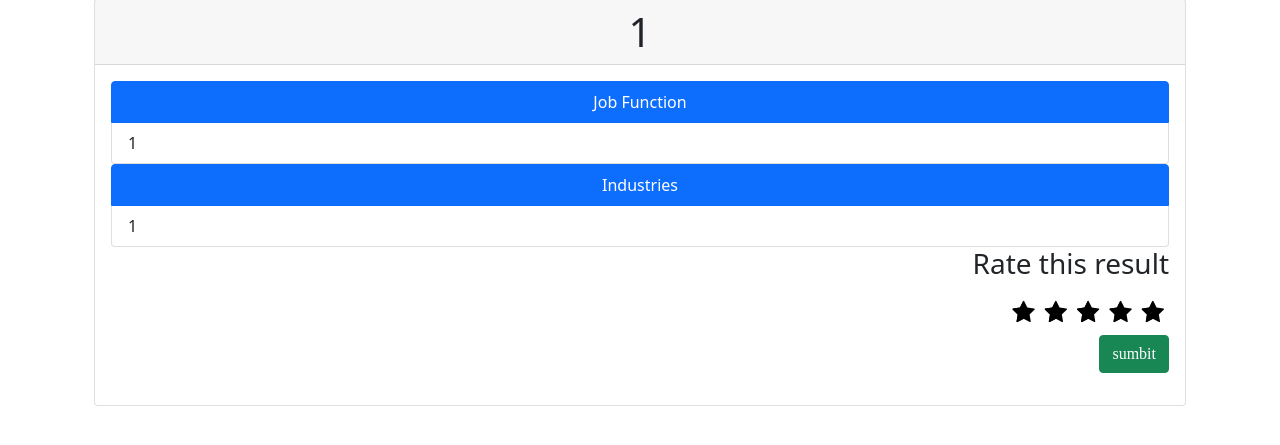
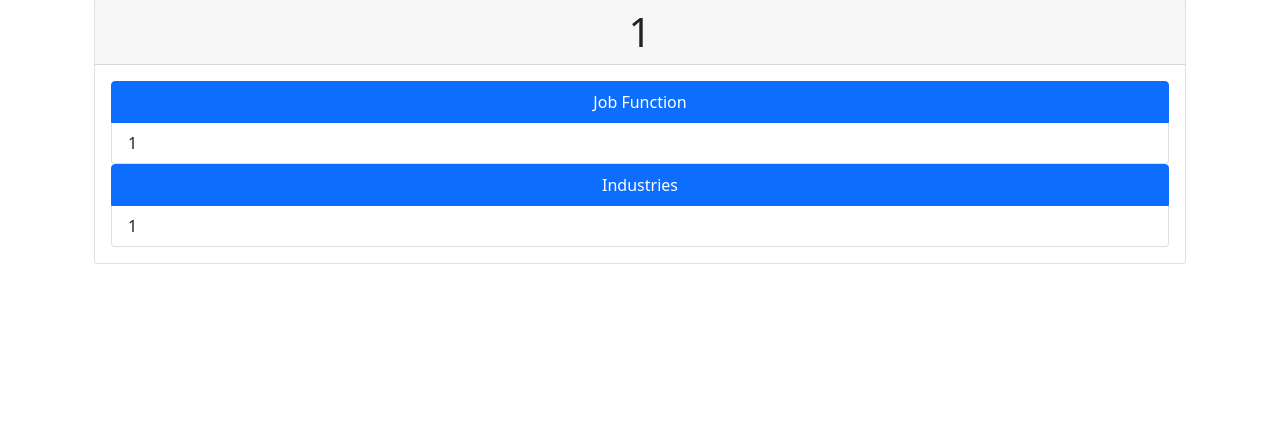
Before and after one commit to hassanfigui1/rssearchengine, a Flask app: page /details/1/1/1/1/1/1/ in a window 1280 px wide. Shown: the part 97-542 px from the top of the page. Run offline with Flask 2, Linux system fonts and the light colour scheme; parts of the project's set-up code (start-up, migrations or seed data) failed here and were passed over; some libraries are stand-ins or nearby versions.

Commit message:
Update details.html

```diff
--- a/templates/details.html
+++ b/templates/details.html
@@ -34,31 +34,6 @@
                     {% endfor%}
                 </div>
               <div class="" >
-                <form action="http://127.0.0.1:5000/reviews/data" method="POST"  onsubmit="return alert('Clicker sur Ok pour enregistrze votre review');"                       >
-                    <fieldset class="rating" style="text-align: right;">
-                        <h3>Rate this result</h3>
-                        <input type="radio" id="star5" name="rating" value="5"/><label for="star5" class="full" title="Awesome"></label>
-                        <input type="radio" id="star4.5" name="rating" value="4.5"/><label for="star4.5" class="half"></label>
-                        <input type="radio" id="star4" name="rating" value="4"/><label for="star4" class="full"></label>
-                        <input type="radio" id="star3.5" name="rating" value="3.5"/><label for="star3.5" class="half"></label>
-                        <input type="radio" id="star3" name="rating" value="3"/><label for="star3" class="full"></label>
-                        <input type="radio" id="star2.5" name="rating" value="2.5"/><label for="star2.5" class="half"></label>
-                        <input type="radio" id="star2" name="rating" value="2"/><label for="star2" class="full"></label>
-                        <input type="radio" id="star1.5" name="rating" value="1.5"/><label for="star1.5" class="half"></label>
-                        <input type="radio" id="star1" name="rating" value="1"/><label for="star1" class="full"></label>
-                        <input type="radio" id="star0.5" name="rating" value="0.5"/><label for="star0.5" class="half"></label>
-                    </fieldset>
-                    <input type="hidden" value="{{jobF}}" name="jobF" >
-                    <input type="hidden" value="{{industry}}" name="industry" >
-                    <input type="hidden" value="{{df}}" name="df" >
-                    <input type="hidden" value="{{requete}}" name="requete">
-                    <input type="hidden" value="{{id}}" name="id">
-                    <input type="hidden" value="{{title}}" name="title">
-                    <input type="hidden" value="" name="review">
-                    <p align="right">
-                        <button type="submit" class="btn btn-success" style="align-items: right;"  value="sumbit">sumbit</button>
-                    </p>
-                </form>
               </div>
             </div>
           </div>
```
